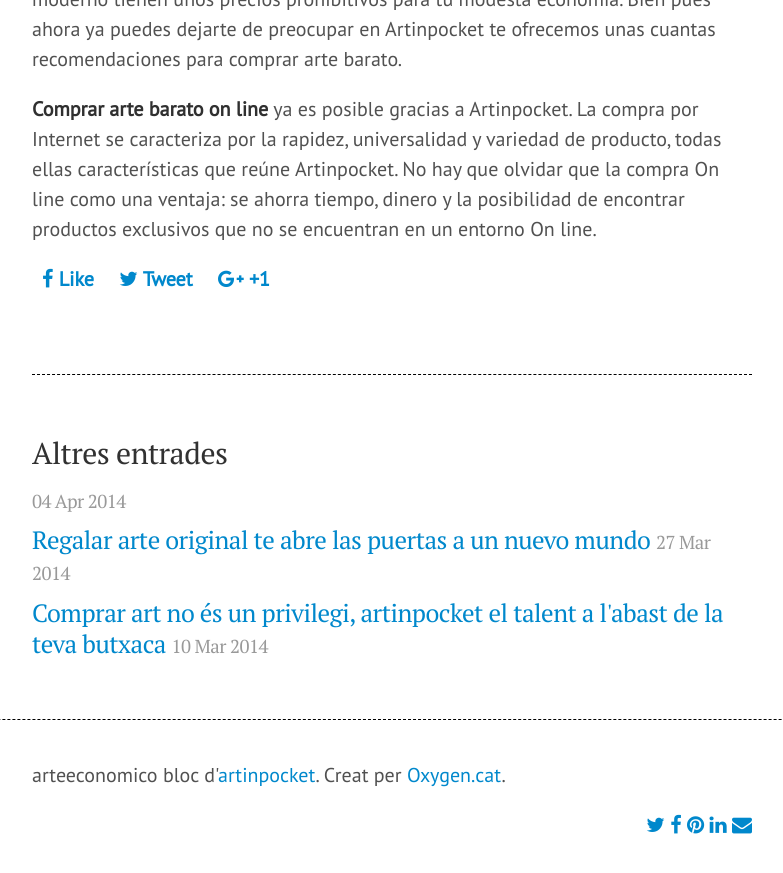
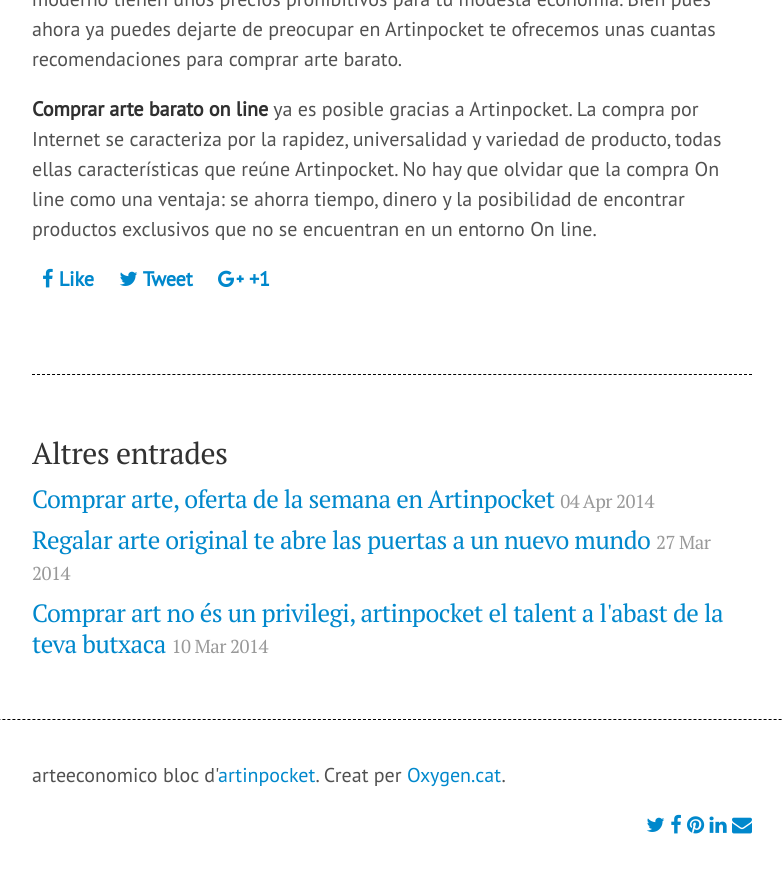
Before and after one commit to arteeconomico/arteeconomico.github.io, a Jekyll site: the page built from _posts/2014-03-03-comprar-arte-a-buen-precio.md, in a window 1280 px wide and 900 px high, scrolled down 986 px. Shown: the top 873 px of the window, without its empty margins (248-1031 px from the left). Built offline with Jekyll 4.4.1, drawn with Linux system fonts in a browser that asks for light colours; nearby versions of some CDN libraries; Markdown is read by kramdown in place of the engine named in the settings.

Commit message:
nou post.

```diff
--- a/_posts/2014-04-04-comprar-arte-oferta-de-la-semana-en-artinpocket.md
+++ b/_posts/2014-04-04-comprar-arte-oferta-de-la-semana-en-artinpocket.md
@@ -1,8 +1,7 @@
 ---
 layout: post
-title: ""
+title: Comprar arte, oferta de la semana en Artinpocket
 share: true
-published: true
 ---
 
 <figure class="text-center">
```
